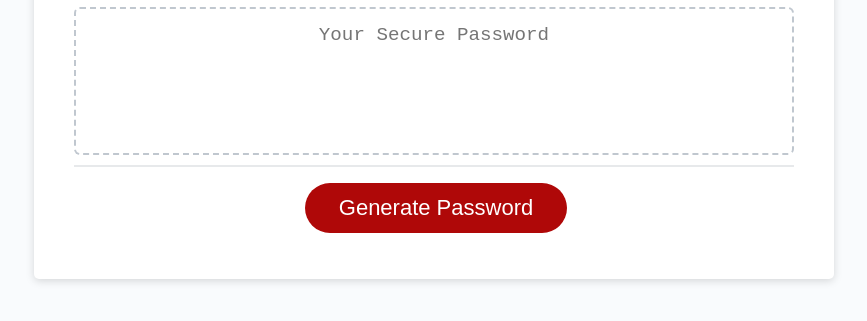
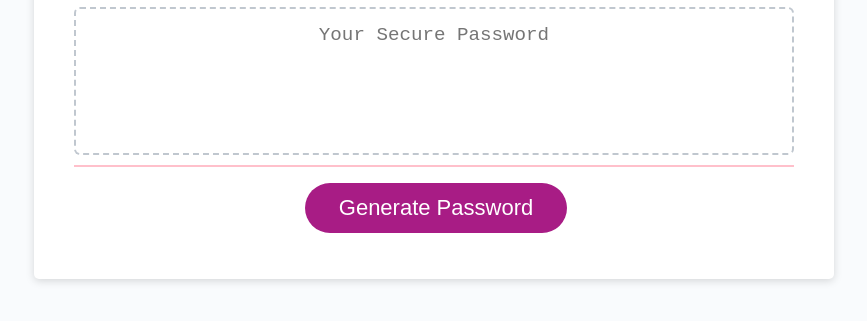
Before and after one commit to Klegacie1009/Javaquiz, a plain HTML site: page index.html in a window 1280 px wide. Shown: the part 241-562 px from the top of the page, without its empty margins (206-1073 px from the left). Drawn offline with Linux system fonts and the light colour scheme.

Commit message:
FINAL CHANGES

```diff
--- a/Assets/style/style.css
+++ b/Assets/style/style.css
@@ -62,7 +62,7 @@ header {
   content: " ";
   display: block;
   width: 100%;
-  background: #e7e9eb;
+  background: pink;
   height: 2px;
 }
 
@@ -74,7 +74,7 @@ header {
 
 .btn {
   border: none;
-  background-color: hsl(360, 91%, 36%);
+  background-color: rgb(168, 28, 133);
   border-radius: 25px;
   box-shadow: rgba(0, 0, 0, 0.1) 0px 1px 6px 0px rgba(0, 0, 0, 0.2) 0px 1px 1px
     0px;
--- a/index.html
+++ b/index.html
@@ -7,7 +7,7 @@
     <meta name="viewport" content="width=device-width, initial-scale=1.0" />
     <meta http-equiv="X-UA-Compatible" content="ie=edge" />
     <title>Password Generator</title>
-    <link rel="stylesheet" href="../style/style.css" />
+    <link rel="stylesheet" href="./Assets/style/style.css" />
 </head>
 
 <body>
```
Also changed, not shown: images/color.png (added), 1 other file.
